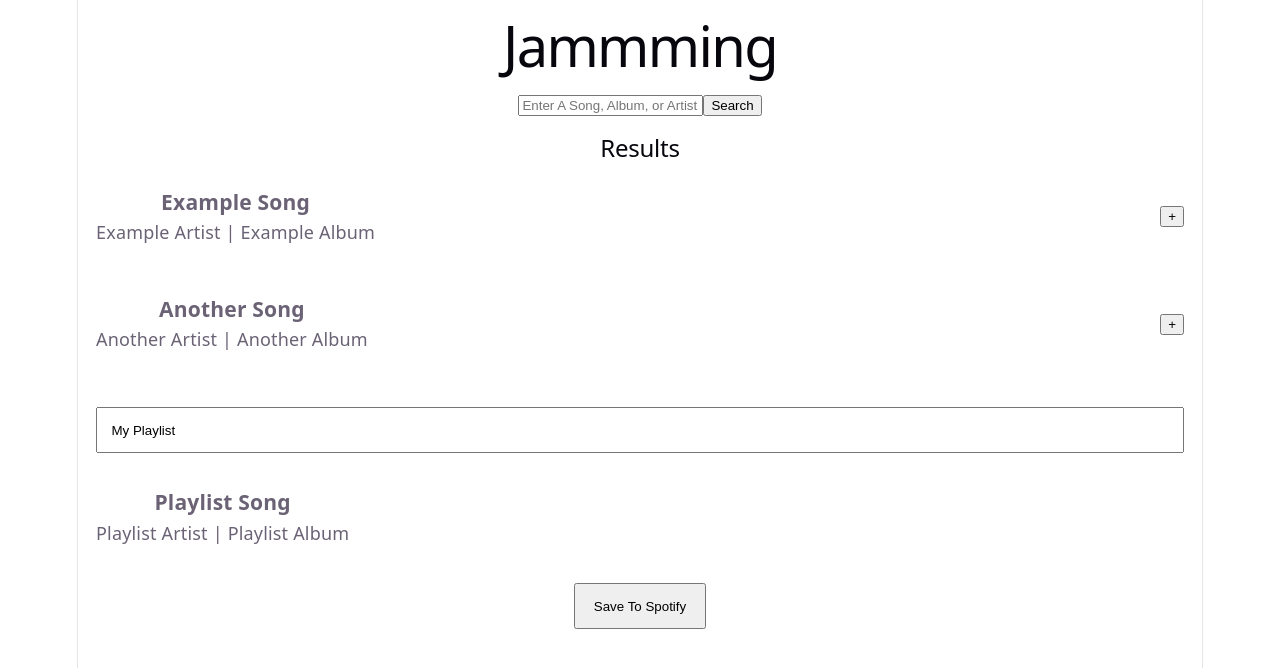
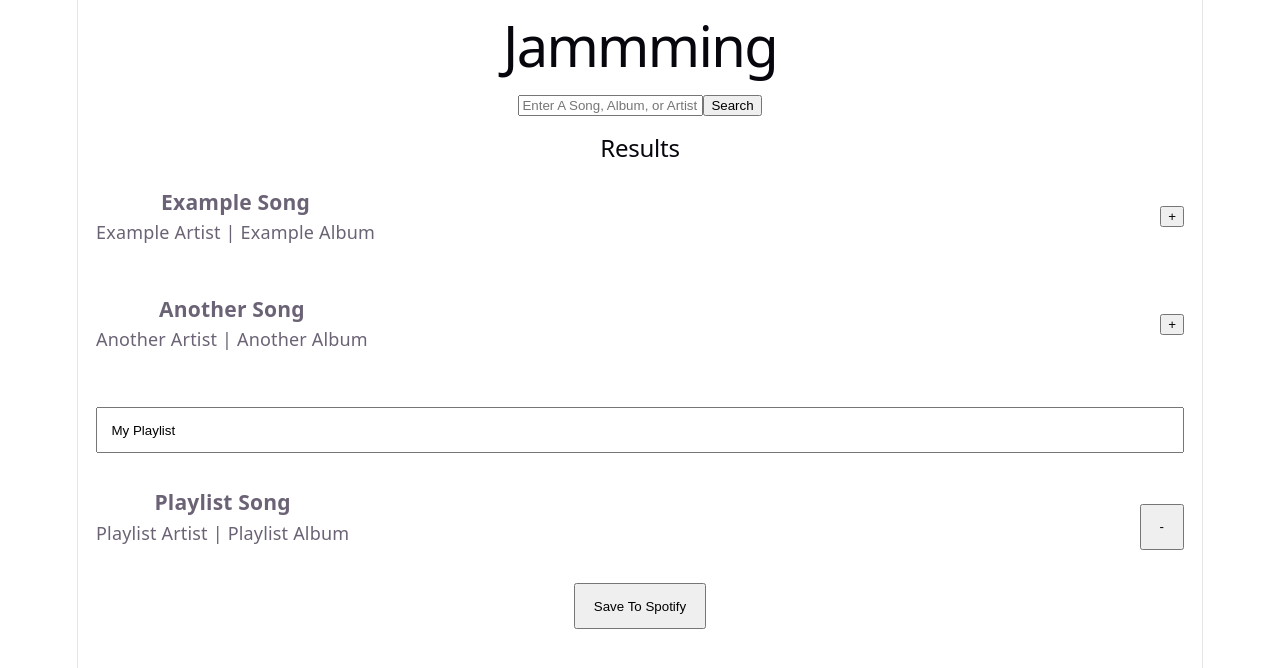
Before and after one commit to PKajko/Jammming, a React (Vite) app: page / in a window 1280 px wide. Shown: the top 668 px of the page. Built offline with nearby package versions, Linux system fonts and the light colour scheme.

Commit message:
Implement removing songs from a custom playlist.

```diff
--- a/src/App.jsx
+++ b/src/App.jsx
@@ -27,6 +27,12 @@ function App() {
     });
   }
 
+  function removeTrack(trackToRemove) {
+  setPlaylistTracks((currentTracks) =>
+    currentTracks.filter((track) => track.id !== trackToRemove.id)
+  );
+}
+
   return (
     <main>
       <h1>Jammming</h1>
@@ -36,6 +42,7 @@ function App() {
         name={playlistName}
         tracks={playlistTracks}
         onNameChange={setPlaylistName}
+        onRemoveTrack={removeTrack}
       />
     </main>
   );
--- a/src/components/Playlist/Playlist.jsx
+++ b/src/components/Playlist/Playlist.jsx
@@ -1,7 +1,7 @@
 import Tracklist from "../Tracklist/Tracklist";
 import styles from "./Playlist.module.css";
 
-function Playlist({ name, tracks, onNameChange }) {
+function Playlist({ name, tracks, onNameChange, onRemoveTrack }) {
   return (
     <section className={styles.playlist}>
       <input
@@ -10,9 +10,7 @@ function Playlist({ name, tracks, onNameChange }) {
         onChange={(event) => onNameChange(event.target.value)}
         aria-label="Playlist name"
       />
-
-      <Tracklist tracks={tracks} />
-
+      <Tracklist tracks={tracks} onRemoveTrack={onRemoveTrack} />
       <button>Save To Spotify</button>
     </section>
   );
--- a/src/components/Track/Track.jsx
+++ b/src/components/Track/Track.jsx
@@ -1,19 +1,22 @@
 import styles from "./Track.module.css";
 
-function Track({ track, onAddTrack }) {
+function Track({ track, onAddTrack, onRemoveTrack }) {
   return (
     <div className={styles.track}>
       <div>
         <h3>{track.name}</h3>
         <p>{track.artist} | {track.album}</p>
       </div>
+
       {onAddTrack && (
-        <button
-          type="button"
-          aria-label={`Add ${track.name} to playlist`}
-          onClick={() => onAddTrack(track)}
-        >
+        <button type="button" onClick={() => onAddTrack(track)}>
           +
+        </button>
+      )}
+
+      {onRemoveTrack && (
+        <button type="button" onClick={() => onRemoveTrack(track)}>
+          -
         </button>
       )}
     </div>
--- a/src/components/Tracklist/Tracklist.jsx
+++ b/src/components/Tracklist/Tracklist.jsx
@@ -1,11 +1,14 @@
 import Track from "../Track/Track";
 import styles from "./Tracklist.module.css";
 
-function Tracklist({ tracks, onAddTrack }) {
+function Tracklist({ tracks, onAddTrack, onRemoveTrack }) {
   return (
     <div className={styles.tracklist}>
       {tracks.map((track) => (
-        <Track key={track.id} track={track} onAddTrack={onAddTrack} />
+        <Track key={track.id}
+        track={track}
+        onAddTrack={onAddTrack}
+        onRemoveTrack={onRemoveTrack} />
       ))}
     </div>
   );
```
